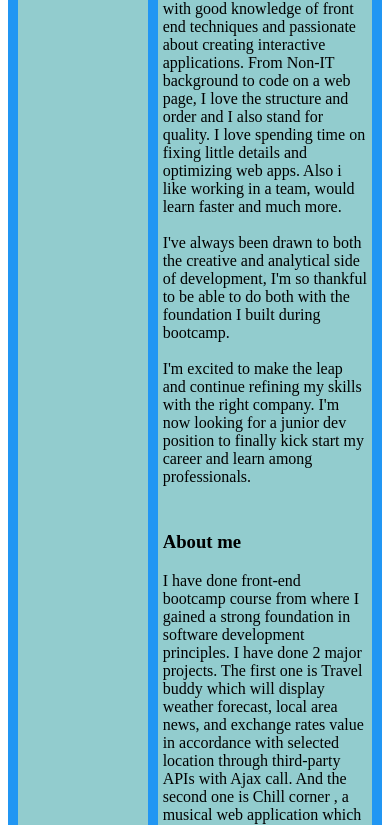
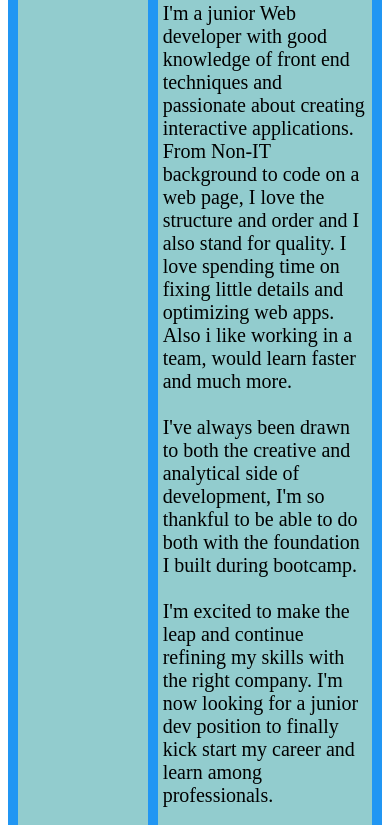
Before and after one commit to Kalpana-Sivaprakash/Responsive-Landing-Page, a plain HTML site: page index.html in a window 390 px wide. Shown: the part 540-1365 px from the top of the page. Drawn offline with Linux system fonts and the light colour scheme.

Commit message:
modified Css style

```diff
--- a/assets/css/style.css
+++ b/assets/css/style.css
@@ -97,3 +97,14 @@ padding: 10px;
     display: inline-block;
     margin-left: 3px;
   }
+  @media only screen and (max-width: 1000px) {
+    body {
+      font-size: 20px;
+    }
+}
+
+@media only screen and (max-width: 300px) {
+    body {
+        font-size: 30px;
+    }
+}
```
